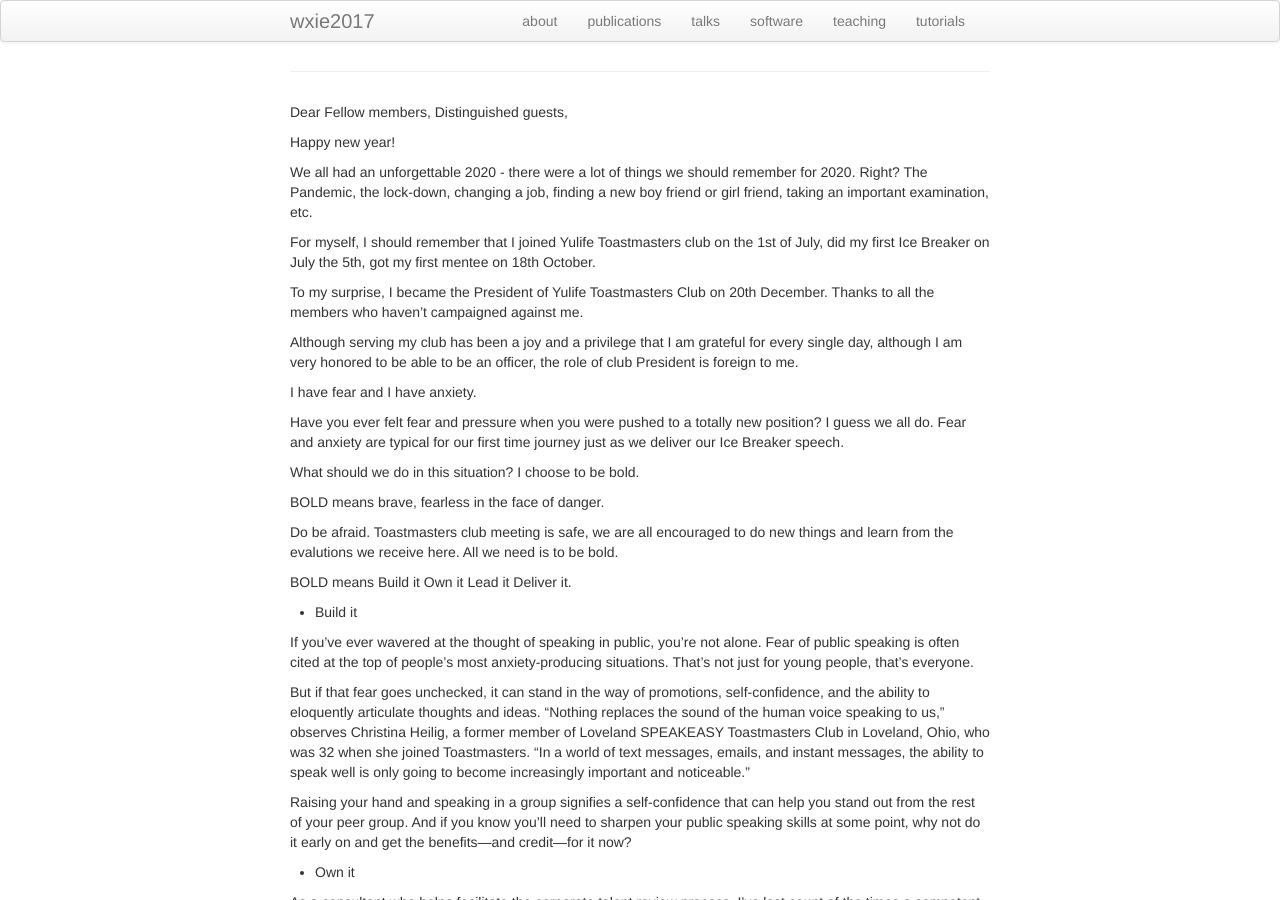
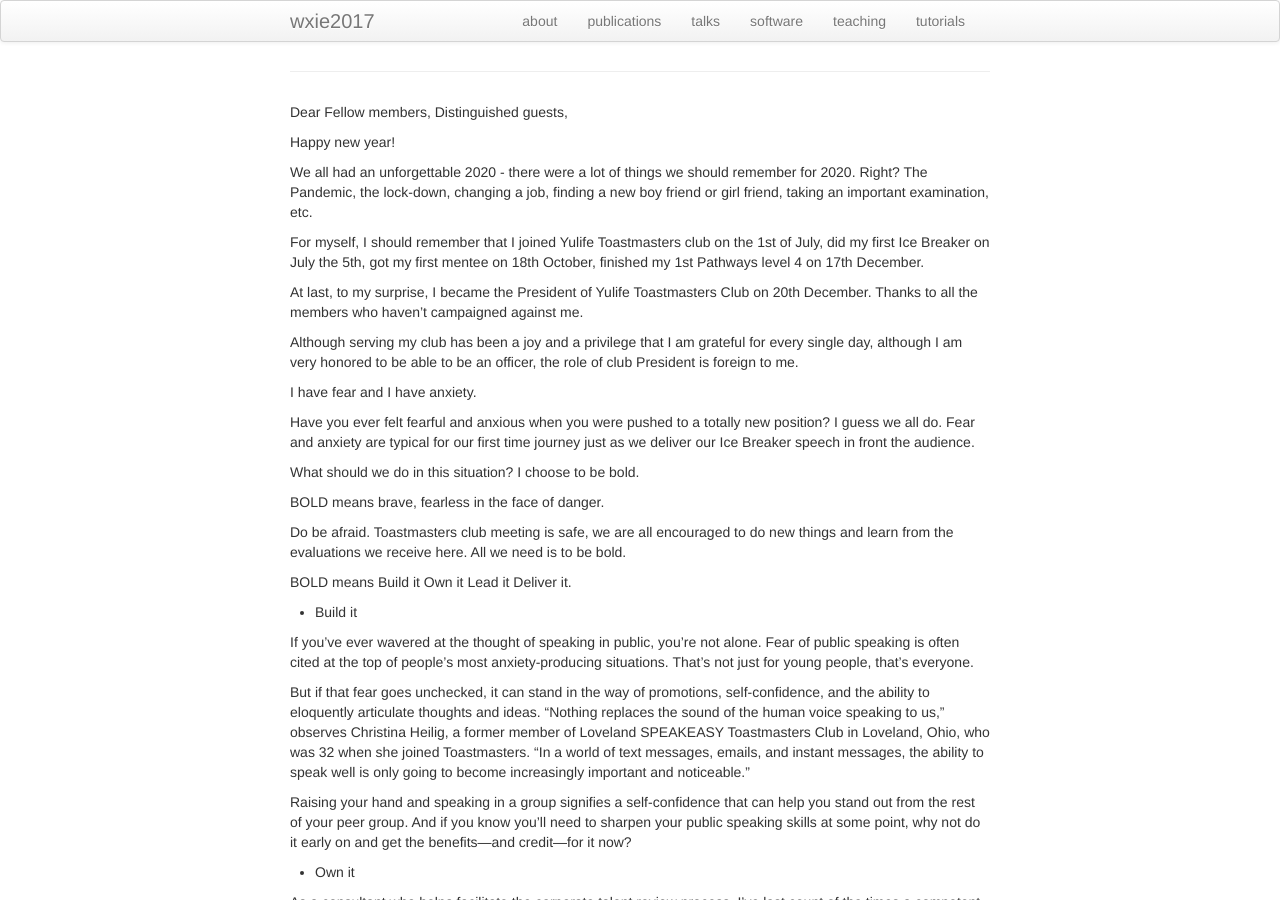
Before and after one commit to wxie2017/wxie2017.github.io, a Jekyll site: the page built from pages/speech/acceptance_of_club_President.md, in a window 1280 px wide and 900 px high. Built offline with Jekyll 4.4.1, drawn with Linux system fonts in a browser that asks for light colours; our own code applies the rules of GitHub Pages for plain Markdown files.

Commit message:
correct some mistakes

```diff
--- a/pages/speech/acceptance_of_club_President.md
+++ b/pages/speech/acceptance_of_club_President.md
@@ -16,10 +16,10 @@ friend or girl friend, taking an important examination, etc.
 
 For myself, I should remember that I joined Yulife Toastmasters club on the
 1st of July, did my first Ice Breaker on July the 5th, got my first mentee on
-18th October.
+18th October, finished my 1st Pathways level 4 on 17th December.
 
-To my surprise, I became the President of Yulife Toastmasters Club on 20th
-December. Thanks to all the members who haven't campaigned against me.
+At last, to my surprise, I became the President of Yulife Toastmasters Club on
+20th December. Thanks to all the members who haven't campaigned against me.
 
 Although serving my club has been a joy and a privilege that I am grateful for
 every single day, although I am very honored to be able to be an officer, the
@@ -27,16 +27,16 @@ role of club President is foreign to me.
 
 I have fear and I have anxiety.
 
-Have you ever felt fear and pressure when you were pushed to a totally new
+Have you ever felt fearful and anxious when you were pushed to a totally new
 position? I guess we all do. Fear and anxiety are typical for our first
-time journey just as we deliver our Ice Breaker speech.
+time journey just as we deliver our Ice Breaker speech in front the audience.
 
 What should we do in this situation? I choose to be bold.
 
 BOLD means brave, fearless in the face of danger.
 
 Do be afraid. Toastmasters club meeting is safe, we are all encouraged to
-do new things and learn from the evalutions we receive here. All we need
+do new things and learn from the evaluations we receive here. All we need
 is to be bold.
 
 BOLD means
```
